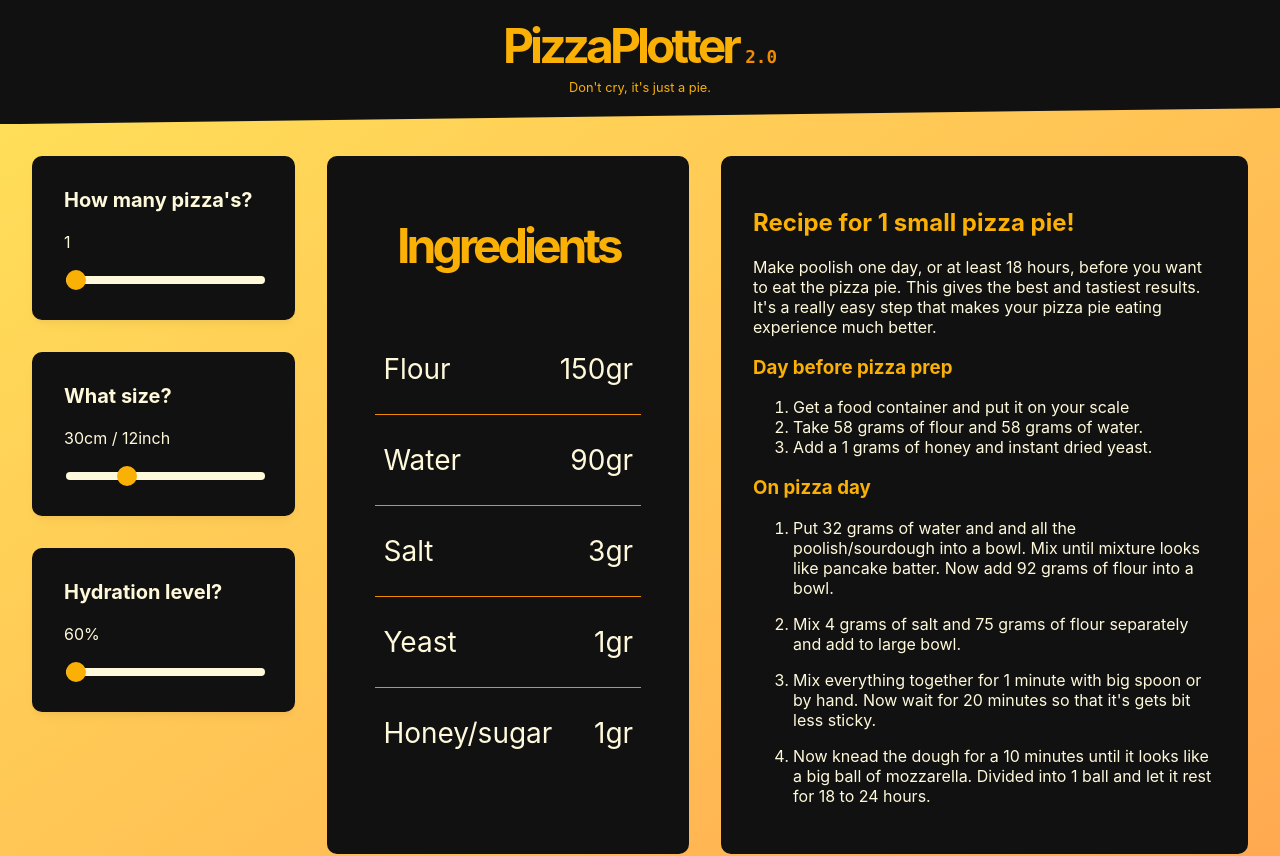
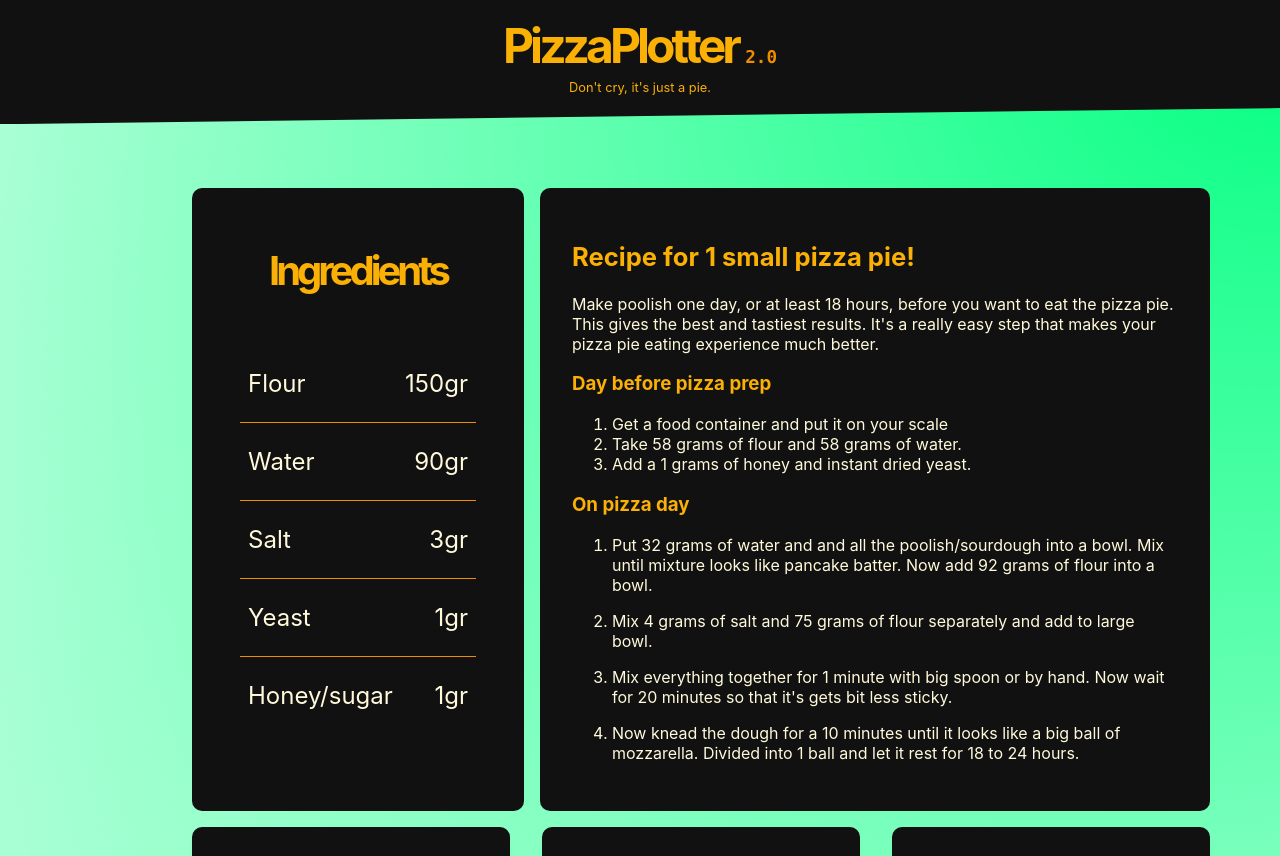
Before and after one commit to AntCasson/perfecto-pizza, a Next.js app: page / in a window 1280 px wide. Shown: the top 856 px of the page. Built offline with nearby package versions, Linux system fonts and the light colour scheme.

Commit message:
styling adjusted and added text__accent class

```diff
--- a/styles/Home.module.css
+++ b/styles/Home.module.css
@@ -1,5 +1,5 @@
 .container {
-  background-image: var(--gradient-19);
+  background-image: var(--gradient-30);
 }
 
 .main {
@@ -104,7 +104,7 @@
 }
 
 .card {
-  padding: var(--size-fluid-3);
+  padding: var(--size-fluid-4);
   text-align: left;
   color: var(--light-clr);
   width: 100%;
@@ -135,7 +135,12 @@
 @media (min-width: 40em) {
   .layout {
     grid-template-columns: 1fr 1fr;
+    margin-inline: var(--size-fluid-5);
     max-width: 100%;
+  }
+
+  .flex__cards {
+    justify-content: space-between;
   }
 
   .recipe__wrapper {
@@ -150,21 +155,51 @@
 
   .ingredient {
     padding-inline: var(--size-2);
-    font-size: var(--size-6);
+    font-size: var(--size-5);
   }
 }
 
-@media (min-width: 54em) {
+@media (min-width: 80rem) {
   .layout {
-    grid-template-columns: 1fr 1fr 2fr;
-    max-width: 100%;
+    grid-template-columns: 1fr 2fr;
+    width: 70%;
+    max-width: 70rem;
+    gap: 1rem;
+    margin-block-start: 2em;
+  }
+
+  .ingredients__section {
+    grid-column: 1;
+    grid-row: 1;
+  }
+
+  .flex__cards {
+    grid-row: 2;
+    grid-column: 1 / -1;
+    flex-direction: row;
+    align-items: stretch;
   }
 
   .recipe__wrapper {
-    grid-column: 3 /-1;
+    grid-column: 2;
+    grid-row: 1;
   }
 }
+
 /* sliders  */
+
+.flex__between {
+  margin-top: -1em;
+  display: flex;
+  justify-content: space-between;
+  align-items: baseline;
+}
+
+.text__accent {
+  font-weight: 700;
+  font-size: 1.25rem;
+  color: var(--yellow-6);
+}
 
 .slider {
   -webkit-appearance: none;
@@ -219,6 +254,10 @@
   color: var(--yellow-0);
 }
 
+.ingredients__section h4 {
+  font-size: 2.5rem;
+}
+
 .ingredient__flex {
   display: flex;
   justify-content: space-between;
@@ -243,3 +282,11 @@
 .recipe__step {
   margin-block: var(--size-3);
 }
+
+.recipe__title {
+  font-size: 1.6rem;
+}
+
+.recipe__subtitle {
+  width: var(--size-content-3);
+}
```
